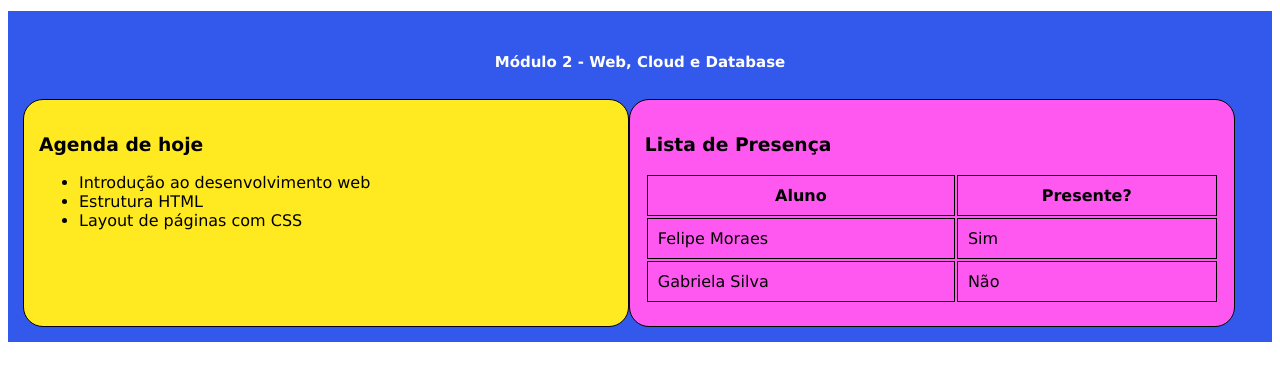
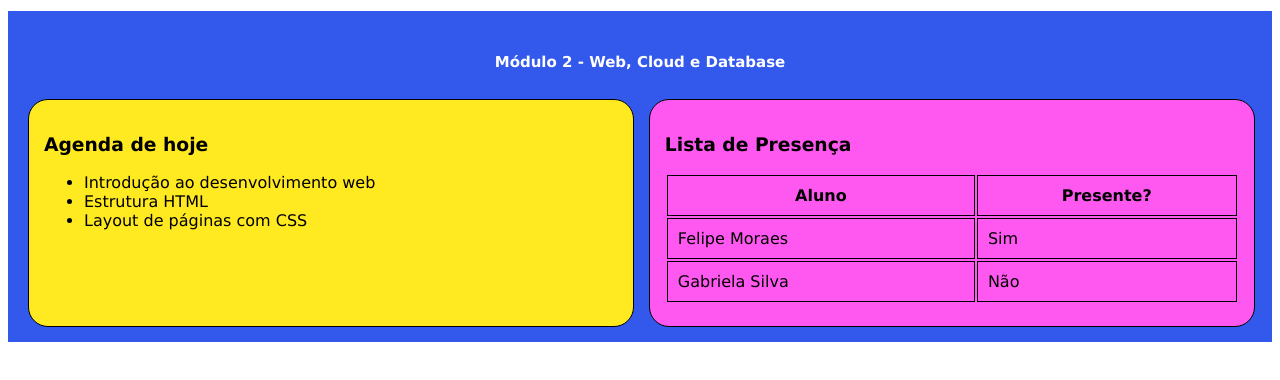
Before and after one commit to icarogoggin/BlueEdtech_Modulo2, a plain HTML site: page Aula02/exercicio01/index.html in a window 1280 px wide. Shown: the part 130-510 px from the top of the page. Drawn offline with Linux system fonts and the light colour scheme.

Commit message:
Update index.html

```diff
--- a/Aula02/exercicio01/index.html
+++ b/Aula02/exercicio01/index.html
@@ -34,6 +34,7 @@
                 flex-wrap: wrap;
                 background-color: #3359EC;
                 padding: 15px;
+
             }
             .cabeçalho2{
                 padding: 15px;
@@ -43,6 +44,7 @@
             }
             .tabelaamarela{
                 float: left;
+                margin-left: 5px;
                 padding: 15px;
                 padding-bottom: 80px;
                 background-color:#FFE921;
@@ -56,6 +58,7 @@
                 border-style: solid;
             }
             .tabelarosa{
+                margin-left: 15px;
                 float: right;
                 padding: 15px;
                 background-color:#FF58F0;
```
